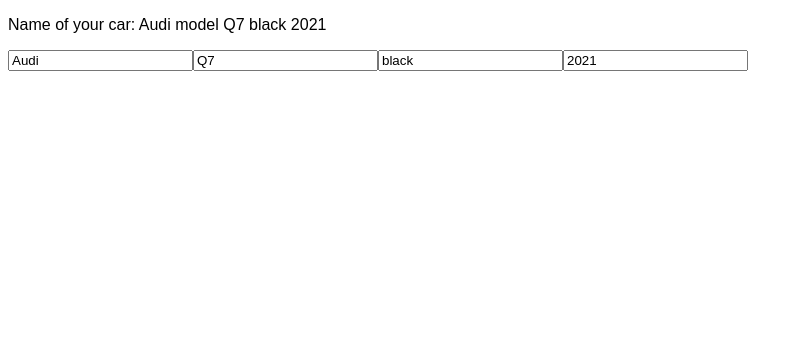
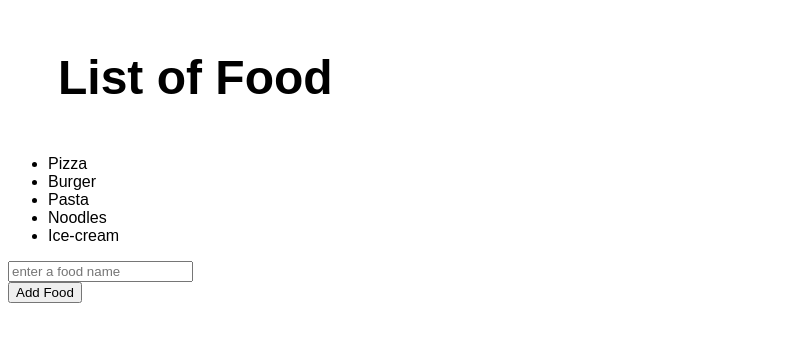
Before and after one commit to errortax/React-based-web-apps, a React (Vite) app in the folder my_app/: page / in a window 1280 px wide. Shown: the top 342 px of the page, without its empty margins (0-803 px from the left). Built offline with nearby package versions, Linux system fonts and the light colour scheme.

Commit message:
listing arrays

```diff
--- a/my_app/src/App.jsx
+++ b/my_app/src/App.jsx
@@ -12,10 +12,11 @@
 import Mycomponent from "./Mycomponent";
 import ColorPicker from "./ColorPicker";
 import UpdateState from "./UpdateState";
+import ArrayState from "./ArrayState";
 
 function App(){
   //return(<Mycomponent />);
-  return(<UpdateState />);
+  return(<ArrayState />);
 }
 
 export default App;
--- /dev/null
+++ b/my_app/src/ArrayState.jsx
@@ -0,0 +1,29 @@
+import React,{useState} from "react";
+
+function ArrayState(){
+const [food, setFood] = useState(["Pizza", "Burger", "Pasta","Noodles", "Ice-cream"])
+
+function handleFoodName(){
+    const newFood = document.getElementById("foodName").value;
+    document.getElementById("foodName").value = "";
+    setFood(f=> [...f, newFood]);
+}
+function handleRemoveFood(index){
+    setFood(food.filter((_,i)=> i !==index));
+}
+return(<div>
+    <h1>List of Food</h1>
+    <ul>
+        {food.map((food, index)=>
+        <li
+        key={index} onClick={()=> handleRemoveFood(index)}>
+            {food}
+            </li>)}
+    </ul>
+    <input type="text" placeholder="enter a food name"  id="foodName"></input>
+    <br></br>
+    <button onClick={handleFoodName}>Add Food</button>
+</div>);
+}
+
+export default ArrayState;
```
